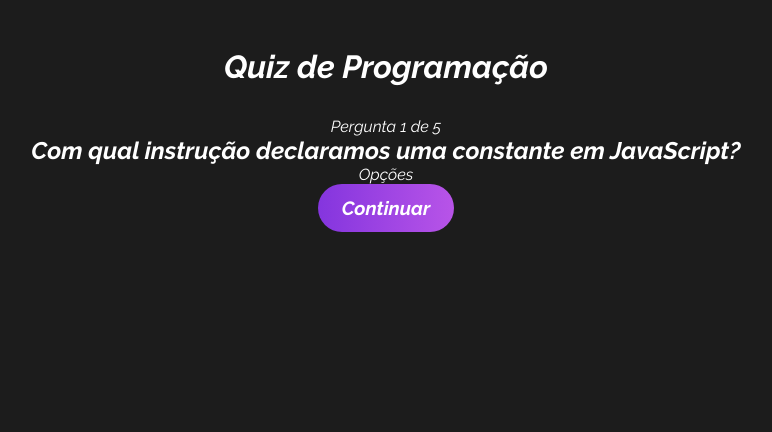
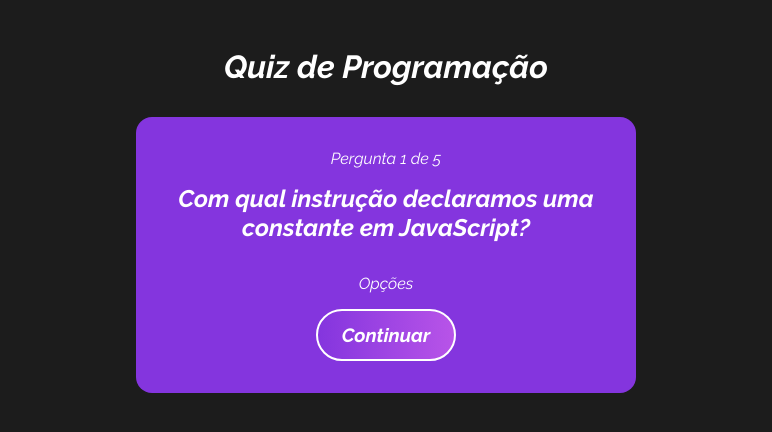
Before and after one commit to devMahaw/quiz_programacao, a React (Vite) app: page / in a window 1280 px wide. Both pictures are taken after a click on the button "Iniciar". Shown: the top 432 px of the page, without its empty margins (254-1026 px from the left). Built offline with nearby package versions, Linux system fonts and the light colour scheme.

Commit message:
feat: question css finished

```diff
--- a/src/components/Question.css
+++ b/src/components/Question.css
@@ -1,17 +1,19 @@
 #question {
   text-align: center;
   max-width: 500px;
+  background-color: #8435de;
+  border-radius: 1rem;
+  padding: 2rem;
 }
 
-#question h2,
+#question h2 {
+  margin-bottom: 2rem;
+}
+
 #question p {
   margin-bottom: 1rem;
 }
 
-#question p {
-  color: #8435de;
+#question button {
+  border: 2px solid #fff;
 }
-
-#question img {
-  margin-top: 2rem;
-}
--- a/src/components/Question.jsx
+++ b/src/components/Question.jsx
@@ -1,6 +1,7 @@
 import React from "react";
 import { useContext } from "react";
 import { QuizContext } from "../context/quiz";
+import "./Question.css";
 
 const Question = () => {
   const [quizState, dispatch] = useContext(QuizContext);
```
